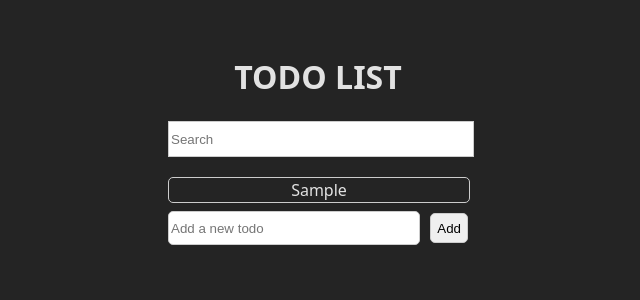
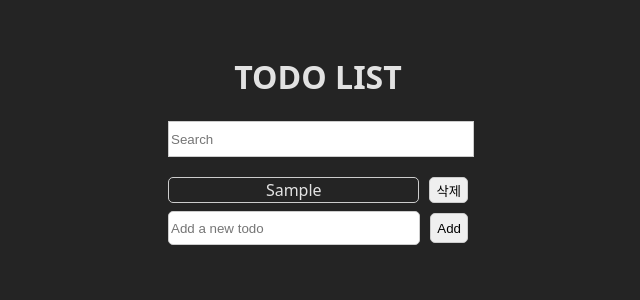
Before and after one commit to srshin2020/todo, a React (Vite) app: page / in a window 1280 px wide. Both pictures are taken after typing "Sample" into the empty fields and a click on the button "Add". Shown: the top 300 px of the page, without its empty margins (322-962 px from the left). Built offline with nearby package versions, Linux system fonts and the light colour scheme.

Commit message:
[feat] add delete feature

```diff
--- a/src/component/App.tsx
+++ b/src/component/App.tsx
@@ -30,7 +30,7 @@ export default function App() {
         <div className="app-container">
             <AppTitle />
             <SearchBar searchTerm={searchTerm} setSearchTerm={setSearchTerm} />
-            <TodoList todos={filteredTodoList} />
+            <TodoList todos={filteredTodoList} setTodoList={setTodoList} />
             <InputContainer
                 onAddTodoList={handleAddTodoList}
                 setTodo={setTodo}
--- a/src/component/app/TodoList.css
+++ b/src/component/app/TodoList.css
@@ -6,8 +6,20 @@
 
 .todo-item {
     list-style: none;
+    width: 100%;
+    margin: 10px 0 10px 0;
+    display: flex;
+    gap: 10px;
+    justify-content: space-between;
+}
+
+.todo-title {
     border: 1px solid #ccc;
     border-radius: 5px;
-    width: 100%;
-    margin: 10px 0 10px 0;
+    flex: 1;
 }
+
+.todo-delete-button {
+    border: 1px solid #ccc;
+    border-radius: 5px;
+}
--- a/src/component/app/TodoList.tsx
+++ b/src/component/app/TodoList.tsx
@@ -1,11 +1,28 @@
 import './TodoList.css';
 
-export default function TodoList({ todos }: { todos: string[] }) {
+export default function TodoList({
+    todos,
+    setTodoList: setTodoList,
+}: {
+    todos: string[];
+    setTodoList: React.Dispatch<React.SetStateAction<string[]>>; // ✅ 수정
+}) {
+    const handleDelete = (index: number) => {
+        setTodoList((prevTodos: string[]) =>
+            prevTodos.filter((_, i) => i !== index),
+        );
+    };
     return (
         <ul className="todo-list">
             {todos.map((todo, index) => (
                 <li className="todo-item" key={index}>
-                    {todo}
+                    <div className="todo-title">{todo}</div>
+                    <button
+                        className="todo-delete-button"
+                        onClick={() => handleDelete(index)}
+                    >
+                        삭제
+                    </button>
                 </li>
             ))}
         </ul>
```
